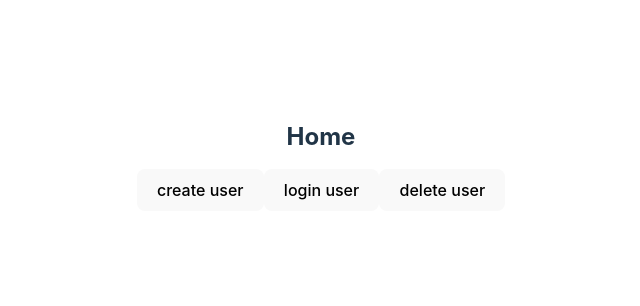
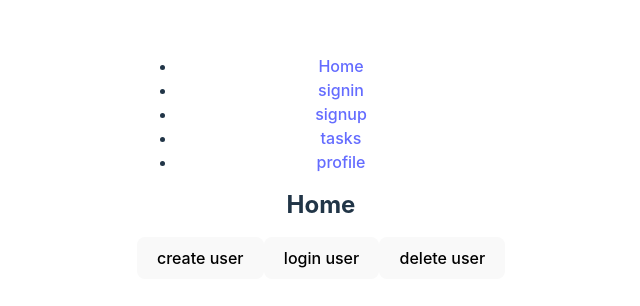
Before and after one commit to cptShell/task-app-client, a React (Vite) app: page / in a window 1280 px wide. Shown: the part 242-548 px from the top of the page, without its empty margins (319-959 px from the left). Built offline with nearby package versions, Linux system fonts and the light colour scheme.

Commit message:
feat: add basic routing layout

```diff
--- a/src/App.tsx
+++ b/src/App.tsx
@@ -1,9 +1,30 @@
-import { Routes, Route } from 'react-router-dom';
+import { Routes, Route, Link } from 'react-router-dom';
 import { SignIn, SignUp, Tasks, Home, Profile } from './components/components';
 import './App.css';
 
 function App() {
   return (
+    <div>
+      <nav>
+        <ul>
+          <li>
+            <Link to="/">Home</Link>
+          </li>
+          <li>
+            <Link to="/signin">signin</Link>
+          </li>
+          <li>
+            <Link to="/signup">signup</Link>
+          </li>
+          <li>
+            <Link to="/tasks">tasks</Link>
+          </li>
+          <li>
+            <Link to="/profile">profile</Link>
+          </li>
+        </ul>
+      </nav>
+      <div>
         <Routes>
           <Route path="/signup" element={<SignIn />} />
           <Route path="/signin" element={<SignUp />} />
@@ -11,6 +32,8 @@
           <Route path="/profile" element={<Profile />} />
           <Route path="*" element={<Home />} />
         </Routes>
+      </div>
+    </div>
   );
 }
 
```
Lines whose indentation alone changed are shown as unchanged.
